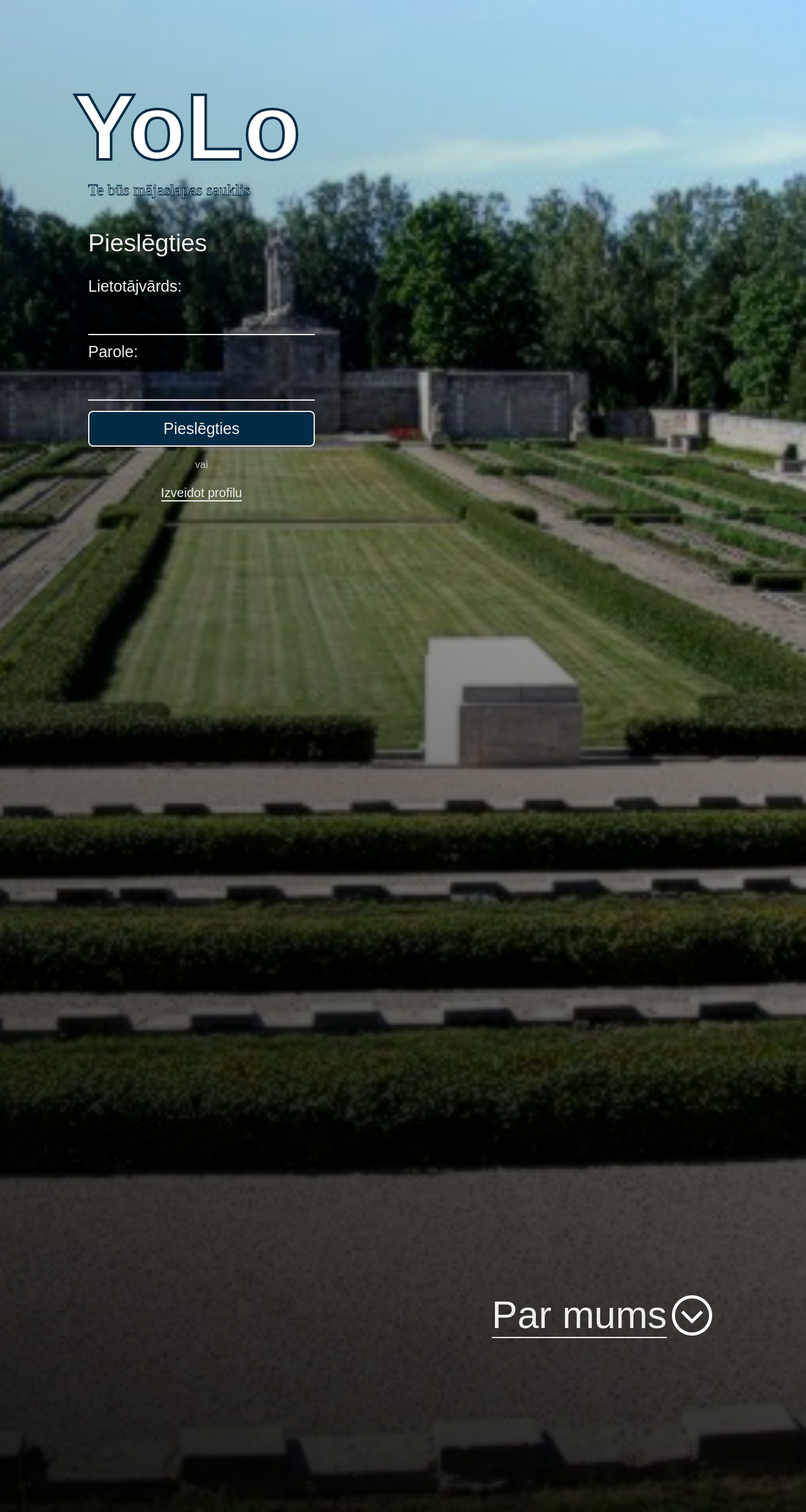
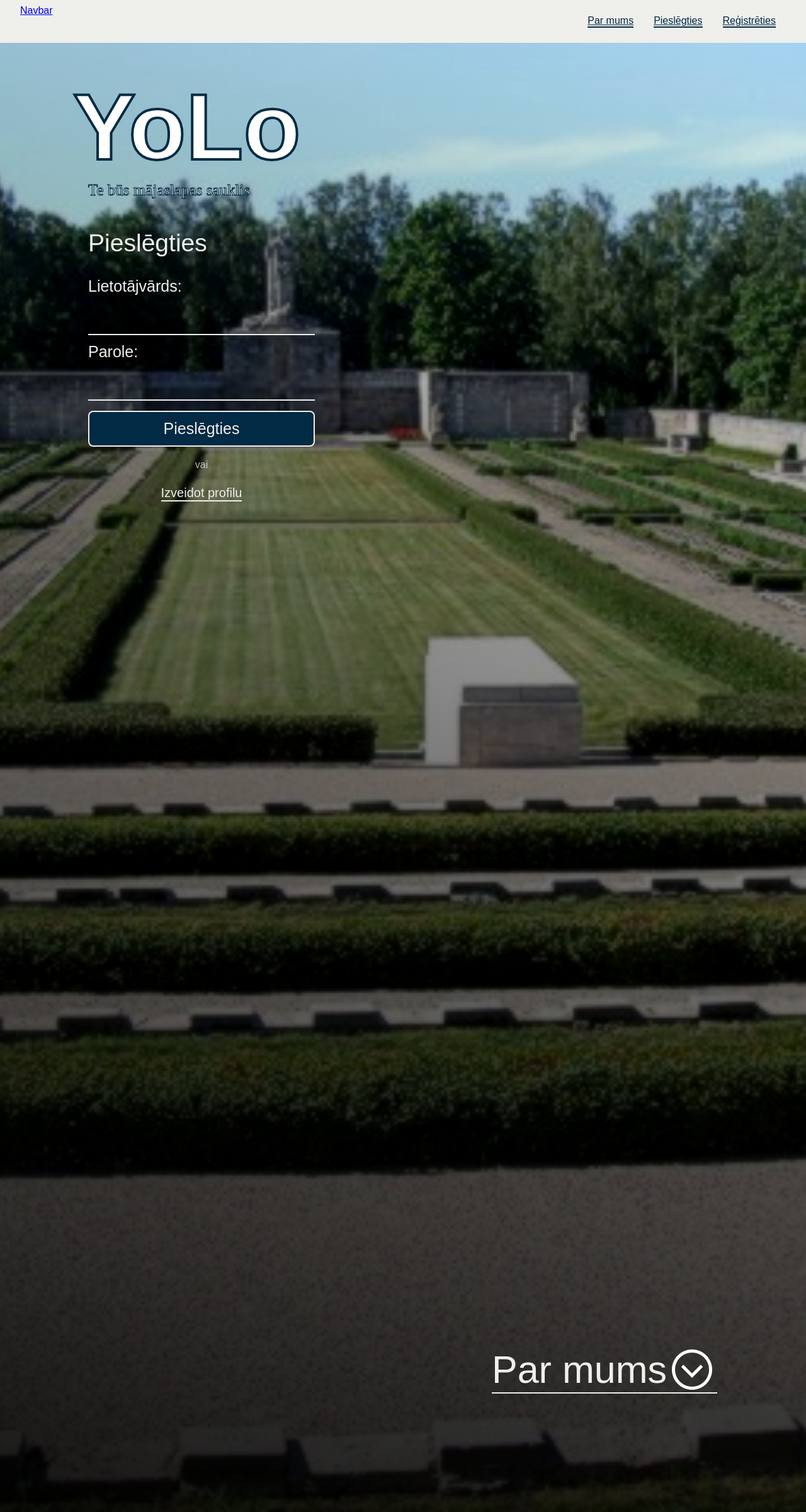
Before and after one commit to LinardsLiepenieks/YOLO-community, a Django app: page / in a window 1280 px wide. Shown: the whole page at 63% size. Run offline with Django 4.2, Linux system fonts and the light colour scheme; data comes from the database, SQL or seed files in the repository.

Commit message:
landing update

```diff
--- a/yolo_community/landing/static/landing/css/landing.css
+++ b/yolo_community/landing/static/landing/css/landing.css
@@ -114,12 +114,12 @@ body {
 	align-items: flex-end;
 	position: relative;
 	height: 100%;
-	margin-bottom: 264px;
+	margin-bottom: 360px;
 	flex-grow: 1;
 	z-index: 4;
 }
 #about-us-btn {
-	padding: 132px 0;
+	margin: 8px 0;
 	font-size: var(--fs-xxxxl);
 	color: var(--color-main);
 	border-color: var(--color-main);
@@ -127,7 +127,7 @@ body {
 	align-items: center;
 }
 #about-us-btn span {
-	font-size: 0;
+	display: flex;
 }
 #about-us-btn span span {
 	font-size: var(--fs-xxxxl);
--- a/yolo_community/landing/static/landing/js/section-snap.js
+++ b/yolo_community/landing/static/landing/js/section-snap.js
@@ -6,7 +6,7 @@ $(document).ready(function () {
 	var isAnimating = false;
 	var navBarOn = false;
 	var navbar = $("nav");
-	navbar.css("opacity", 0);
+	//navbar.css("opacity", 0);
 
 	$("#landing-container").on("mousewheel", function (e) {
 		let scrollDirection = e.originalEvent.deltaY > 0 ? 1 : -1;
@@ -94,7 +94,7 @@ $(document).ready(function () {
 					}
 				);
 		}
-		enableNavbar();
+		//enableNavbar();
 	});
 
 	function isSectionScrollable(scrollDirection) {
@@ -119,6 +119,8 @@ $(document).ready(function () {
 		return (canScrollDown || canScrollUp) && isOverflowScroll;
 	}
 
+	/*
+	//function in case wanna hide navbar - deprecated
 	function enableNavbar() {
 		if (curSection > 0) {
 			if (!navBarOn) {
@@ -128,4 +130,5 @@ $(document).ready(function () {
 			navbar.stop().animate({ opacity: 0 });
 		}
 	}
+	*/
 });
--- a/yolo_community/landing/templates/landing/landing.html
+++ b/yolo_community/landing/templates/landing/landing.html
@@ -25,20 +25,20 @@
 					<a class="button dark text-wiggle"><span>Pieslēgties</span></a>
 					<span class="sign-in-or">vai</span>
 					<div class="register-link">
-						<a class="link light text-jump"><span>Izveidot profilu</span></a>
+						<a class="link light text-rise"><span>Izveidot profilu</span></a>
 					</div>
 				</div>
 			</div>
 		</div>
 		<div class="about-us-hint-container">
-			<a id="about-us-btn" class="link light text-rotate-up">
-				<span>
-					{% for letter in "Par mums" %} {% if letter == ' ' %}
-					<span>&nbsp;</span>
-					{% else %}
-					<span>{{ letter }}</span>
-					{% endif %} {% endfor %}
-				</span>
+			<a
+				id="about-us-btn"
+				class="link light space-out-text-anim wave-animation">
+				{% for letter in "Par mums" %} {% if letter == ' ' %}
+				<span>&nbsp;</span>
+				{% else %}
+				<span>{{ letter }}</span>
+				{% endif %} {% endfor %}
 				<img
 					id="about-us-arrow"
 					src="{%static 'landing/img/icons/about-us-arrow.png'%}" />
@@ -79,5 +79,6 @@
 
 <script src="{% static 'landing/js/landing-gallery.js' %}"></script>
 <script src="{% static 'landing/js/section-snap.js' %}"></script>
+<script src="{% static 'shared/js/wave-jump-anim.js' %}"></script>
 
 {%endblock%}
--- a/yolo_community/shared/static/shared/css/animations.css
+++ b/yolo_community/shared/static/shared/css/animations.css
@@ -23,7 +23,7 @@
 	display: block;
 }
 .text-jump span:hover {
-	animation: text-jump 0.4s ease-in-out;
+	animation: text-jump 0.4s ease;
 }
 @keyframes text-jump {
 	0%,
@@ -38,21 +38,52 @@
 		transform: translateY(-2px);
 	}
 }
+.text-rise {
+	transition: 0.2s all ease;
+}
+.text-rise:hover {
+	transform: translateY(-4px);
+}
 .text-rotate-up,
 .text-rotate-up > span > span,
 .text-rotate-up > img {
-	display: inline-block;
+	display: flex;
 	transition: all 0.4s ease;
 	transform: rotate(0);
 	text-wrap: nowrap;
 }
 
 .text-rotate-up:hover {
-	transform: rotate(90deg);
+	transform: rotate(8deg);
 }
 
 .text-rotate-up:hover span span,
 .text-rotate-up:hover img {
-	transform: rotate(-90deg);
+	transform: rotate(-8deg);
 	margin: 0px 16px;
 }
+
+.wave-animation > span > span {
+	display: inline-block;
+	transition: all 0.4s ease; /* Added transition for smoother effect */
+}
+.wave-animation-item {
+	animation: wave-animation 0.4s ease-in-out forwards;
+}
+@keyframes wave-animation {
+	0%,
+	100% {
+		transform: translateY(0);
+	}
+	50% {
+		transform: translateY(-20px);
+	}
+}
+
+.space-out-text-anim span {
+	transition: all 0.4s ease;
+	margin-right: 0;
+}
+.space-out-text-anim:hover span {
+	margin-right: 25px;
+}
--- a/yolo_community/shared/static/shared/css/main.css
+++ b/yolo_community/shared/static/shared/css/main.css
@@ -76,11 +76,11 @@ h2 {
 	margin: 12px 0;
 	display: inline-block;
 }
-.link.dark span {
+.link.dark {
 	border-bottom: 2px solid var(--color-alt);
 	color: var(--color-alt);
 }
-.link.light > span {
+.link.light {
 	border-bottom: 2px solid var(--color-main);
 	color: var(--color-main);
 }
--- a/yolo_community/shared/static/shared/css/navbar.css
+++ b/yolo_community/shared/static/shared/css/navbar.css
@@ -2,14 +2,16 @@
 .navbar-position {
 	position: fixed;
 	width: 100%;
-	z-index: 999;
+	z-index: 6;
 }
 .navbar {
-	padding: 10px;
-	background-color: transparent;
+	padding: 8px 32px;
+	background-color: var(--color-main);
 	display: flex;
 }
-
+.nav-link {
+	margin: 0 16px;
+}
 .navbar-collapse {
 	display: flex;
 	flex-grow: 1;
--- /dev/null
+++ b/yolo_community/shared/static/shared/js/wave-jump-anim.js
@@ -0,0 +1,28 @@
+$(document).ready(function () {
+	const letters = $(".wave-animation").find("*");
+	const animationClass = "wave-animation-item";
+	const animationDuration = 500; // Duration of animation in milliseconds
+	const delayBetweenLetters = 100; // Delay between adding animation to each letter (in milliseconds)
+
+	function addAnimationToLetter(index) {
+		console.log(letters);
+		letters.each(function (index) {
+			const currentLetter = $(this);
+			if (currentLetter.text().trim() === " ") {
+				return true;
+			}
+
+			setTimeout(function () {
+				currentLetter.addClass(animationClass);
+			}, index * delayBetweenLetters);
+
+			setTimeout(function () {
+				currentLetter.removeClass(animationClass);
+			}, index * delayBetweenLetters + animationDuration);
+		});
+	}
+
+	$(".wave-animation").hover(function () {
+		addAnimationToLetter(0);
+	});
+});
--- a/yolo_community/shared/templates/shared/base.html
+++ b/yolo_community/shared/templates/shared/base.html
@@ -29,13 +29,13 @@
 				<div class="navbar-collapse" id="navbarNav">
 					<ul class="navbar-nav">
 						<li class="nav-item active">
-							<a class="nav-link" href="#">Par mums</a>
+							<a class="nav-link link dark text-rise" href="#">Par mums</a>
 						</li>
 						<li class="nav-item">
-							<a class="nav-link" href="#">Pieslēgties</a>
+							<a class="nav-link link dark text-rise" href="#">Pieslēgties</a>
 						</li>
 						<li class="nav-item">
-							<a class="nav-link" href="#">Reģistrēties</a>
+							<a class="nav-link link dark text-rise" href="#">Reģistrēties</a>
 						</li>
 					</ul>
 				</div>
```
